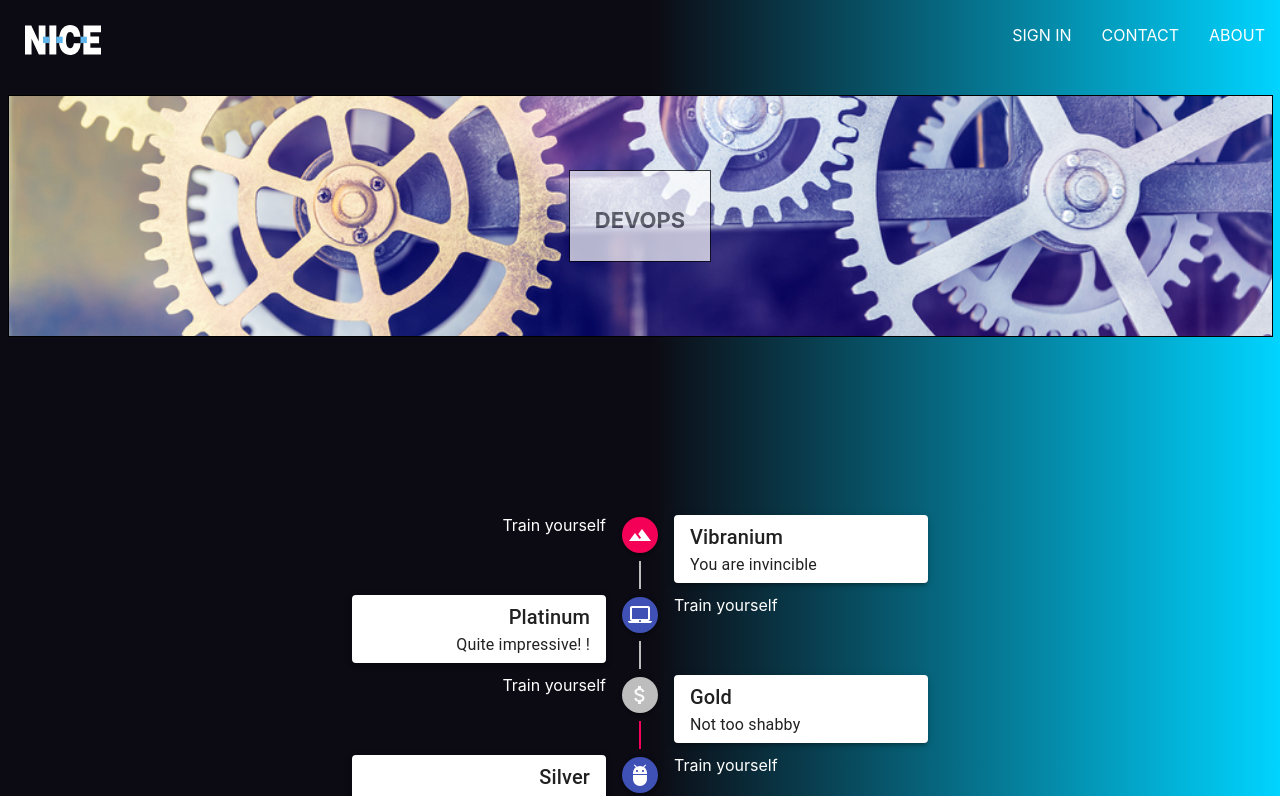
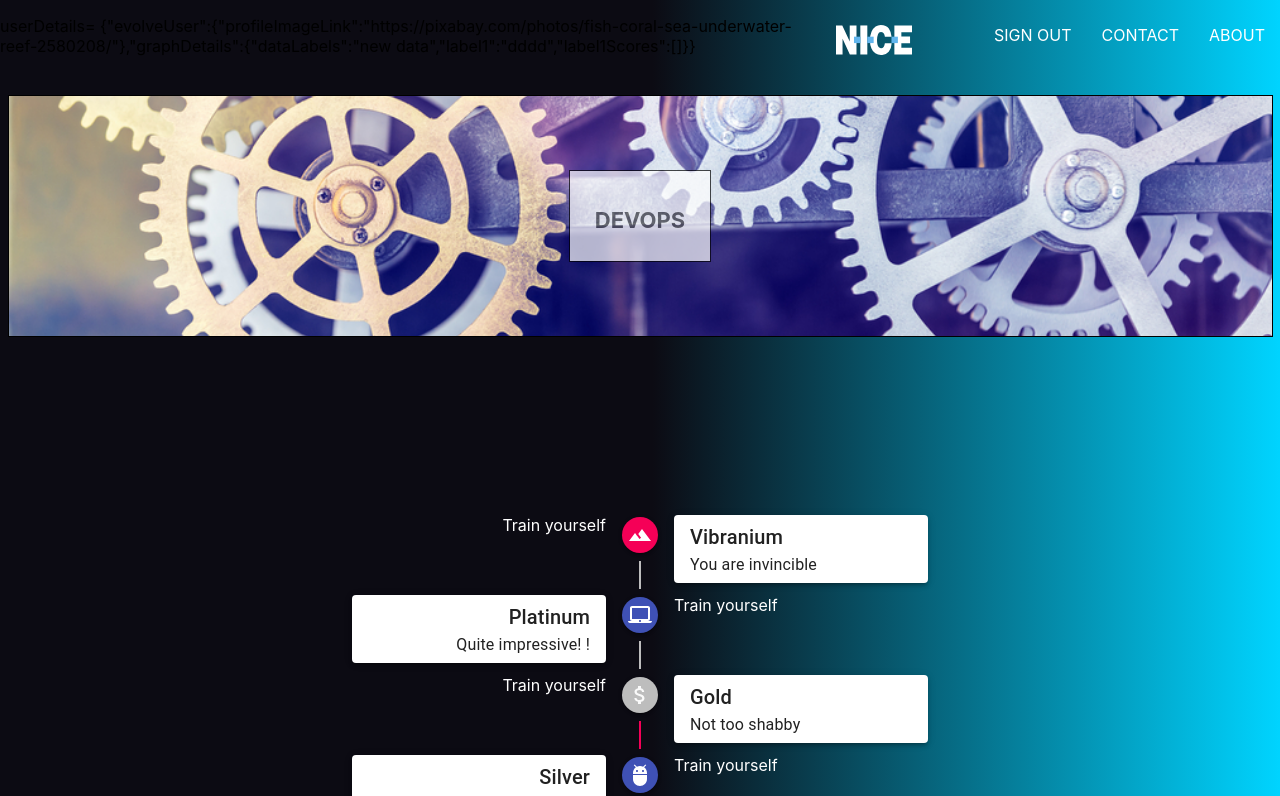
Before and after one commit to taldo17/evolve, a React (Create React App) app: page /evolve/devops in a window 1280 px wide. Shown: the top 796 px of the page. Built offline with nearby package versions, Linux system fonts and the light colour scheme; no server answers; sample sign-in values are in the browser's storage.

Commit message:
signOut Works

```diff
--- a/src/App.js
+++ b/src/App.js
@@ -2,44 +2,31 @@ import './App.css';
 import Homepage from "./pages/homepage/homepage";
 import Devops from "./pages/devops/devops"
 import SignInAndSignUp from "./pages/sign-in-and-sign-up/sign-in-and-sign-up"
-import {Switch, Route, Redirect} from "react-router-dom";
+import {BrowserRouter as Router, Route, Switch} from "react-router-dom";
 import Header from './components/header/header'
 import React from "react";
-import {evolveSections} from "./data/data";
+import {ProtectedRoute, useAuth} from './firebase';
+import SignIn from "./components/sign-in/sign-in";
 
 
-class App extends React.Component {
-    constructor() {
-        super();
-        this.state={
-            loggedInUserDetails: undefined
-        }
-    }
-
-    render() {
-        return (
-            <div>
-                <Header/>
-                <Switch>
-                    <Route exact path='/' render={(props) => (<Homepage {...props} userDetails={this.state.loggedInUserDetails}/>)}/>
-                    <Route exact path='/evolve/devops'
-                           render={(props) => (<Devops {...props} userDetails={this.state.loggedInUserDetails}/>)}/>
-                    <Route exact path='/signin' render={() =>
-                        this.props.currentUser ?
-                            (<Redirect to='/'/>)
-                            :
-                            (<SignInAndSignUp/>)
-                    }/>
-                </Switch>
-            </div>
-        )
-    }
-
-    componentDidMount() {
-        fetch('http://localhost:8080/evolve')
-            .then(response => response.json())
-            .then(user => this.setState({loggedInUserDetails : user}))
-    }
+export function App() {
+    const {isLoading, user, userDetails} = useAuth();
+    console.log("ida1:",userDetails)
+    return (
+        <Router>
+            <Header user={user} userDetails={userDetails}/>
+            <Switch>
+                <Route path='/signin'>
+                    <SignInAndSignUp/>
+                </Route>
+                <ProtectedRoute isAuthed={!!user} isLoading={isLoading} userDetails={userDetails} path='/evolve/devops'>
+                    <Devops/>
+                </ProtectedRoute>
+                <Route isAuthed={!!user} isLoading={isLoading} userDetails={userDetails} path='/' exact>
+                    <Homepage  userDetails={userDetails}/>
+                </Route>
+            </Switch>
+        </Router>
+    );
 }
-
-export default App;
+export default App
--- a/src/components/header/header.jsx
+++ b/src/components/header/header.jsx
@@ -1,16 +1,28 @@
 import React from 'react'
 import {Link} from "react-router-dom";
 import {ReactComponent as Logo} from "../../assets/nice_logo_error_page.svg";
+import {signOut} from '../../firebase/signOut';
 import './header.scss'
 
-const Header = ()=>{
+const Header = ({user, userDetails}) => {
+    const onClickSignOut = async () => {
+        try {
+            // Firebase code goes here
+            await signOut();
+        } catch (e) {
+            alert(e.message);
+        }
+    }
     return (
         <div className='header'>
+            <p>userDetails= {JSON.stringify(userDetails)}</p>
+
             <Link className='logo-container' to='/'>
                 <Logo className='logo'/>
             </Link>
             <div className='options'>
-                <Link className='option' to='/signin'>SIGN IN</Link>
+                {!user && <Link className='option' to='/signin'>SIGN IN</Link> }
+                {user && <Link className='option' to='/' onClick={onClickSignOut}>SIGN OUT</Link>}
                 <Link className='option' to='/contact'>CONTACT</Link>
                 <Link className='option' to='/about'>ABOUT</Link>
             </div>
--- a/src/components/sign-in/sign-in.jsx
+++ b/src/components/sign-in/sign-in.jsx
@@ -13,13 +13,15 @@ export const SignIn = () => {
     const [errorMessage, setErrorMessage] = useState('');
     const history = useHistory();
     const onSignInClicked = async () => {
-        alert ('email='+emailValue+ 'password='+passwordValue);
         try {
-            signIn(emailValue, passwordValue);
+            console.log ('before signIn email='+emailValue+ 'password='+passwordValue);
+            await signIn(emailValue, passwordValue);
+            console.log ('after signIn email='+emailValue+ 'password='+passwordValue);
             // rout to home page
             history.push('/');
+            console.log ('after redirect');
         } catch (e) {
-            console.error(e.message);
+            console.log('Failed in onSignInClicked ' , e.message);
             setErrorMessage(e.message);
         }
     }
--- /dev/null
+++ b/src/firebase/ProtectedRoute.js
@@ -0,0 +1,17 @@
+import React from 'react';
+import { Route, Redirect } from 'react-router-dom';
+
+export const ProtectedRoute = ({ isAuthed, isLoading, ...props }) => {
+  console.log('In ProtectedRoute isAuthed=', isAuthed, ' isLoading=', isLoading);
+  if (isLoading) {
+    return <div>Loading...</div>;
+  }
+
+  if (!isAuthed) {
+    return <Redirect to='/signin' />
+  }
+
+  return (
+    <Route {...props} />
+  );
+}
--- /dev/null
+++ b/src/firebase/addAuthListener.js
@@ -0,0 +1,13 @@
+import firebase from 'firebase/app';
+
+export const addAuthListener = (callback) => {
+
+    const onChange = (user) => {
+        if (user) {
+            callback(user);
+        } else {
+            callback(null);
+        }
+    }
+    return firebase.auth().onAuthStateChanged(onChange);
+}
--- a/src/firebase/index.js
+++ b/src/firebase/index.js
@@ -4,3 +4,6 @@ export { signIn } from './signIn';
 export { signUp } from './signUp';
 export { signOut } from './signOut';
 export { getCurrentUser } from './getCurrentUser';
+export { useAuth } from './useAuth';
+export { addAuthListener } from './addAuthListener';
+export { ProtectedRoute } from './ProtectedRoute';
--- a/src/firebase/signIn.js
+++ b/src/firebase/signIn.js
@@ -3,11 +3,12 @@ import 'firebase/auth';
 export const signIn = async (email, password) => {
 
     try {
-        console.log ('before');
+        console.log ('before signIn');
         const result = await firebase.auth().signInWithEmailAndPassword(email, password);
-        console.log ('after');
+        console.log ('after signIn');
         return {};
     } catch (e){
+        console.log ('catch signIn');
         throw new Error('Error signing in' + e);
     }
 }
--- /dev/null
+++ b/src/firebase/useAuth.js
@@ -0,0 +1,38 @@
+import {useState, useEffect} from 'react';
+import {addAuthListener} from './addAuthListener';
+import {getCurrentUser} from './getCurrentUser';
+
+export const useAuth = () => {
+    const [authInfo, setAuthInfo] = useState(() => {
+            const user = getCurrentUser();
+            const isLoading = !user;
+            const userDetails = {
+                evolveUser: {profileImageLink: 'https://pixabay.com/photos/fish-coral-sea-underwater-reef-2580208/'},
+                graphDetails: {
+                    dataLabels: "dddggggg",
+                    label1: "dddd",
+                    label1Scores: []
+                },
+            };
+            console.log('use-state called  user=', user, 'userDetails=', userDetails);
+            return {isLoading, user, userDetails};
+        }
+    );
+
+    useEffect(() => {
+        const unsubscribe = addAuthListener(async user => {
+            const userDetails = {
+                evolveUser: {profileImageLink: 'https://pixabay.com/photos/fish-coral-sea-underwater-reef-2580208/'},
+                graphDetails: {
+                    dataLabels: "new data",
+                    label1: "dddd",
+                    label1Scores: []
+                },
+            };
+            console.log('useEffect called  user=', user, 'userDetails=', userDetails);
+            setAuthInfo(({isLoading: false, user,userDetails}));
+        })
+        return unsubscribe;
+    }, []);
+    return authInfo;
+}
--- a/src/pages/sign-in-and-sign-up/sign-in-and-sign-up.jsx
+++ b/src/pages/sign-in-and-sign-up/sign-in-and-sign-up.jsx
@@ -7,7 +7,7 @@ const SignInAndSignUp = () =>{
     return (
         <div className='sign-in-and-sign-up'>
             <SignIn/>
-            {<SignUp/>}
+            <SignUp/>
         </div>
     )
 }
```
Also changed, not shown: src/pages/homepage/homepage.jsx (line endings or trailing spaces).
